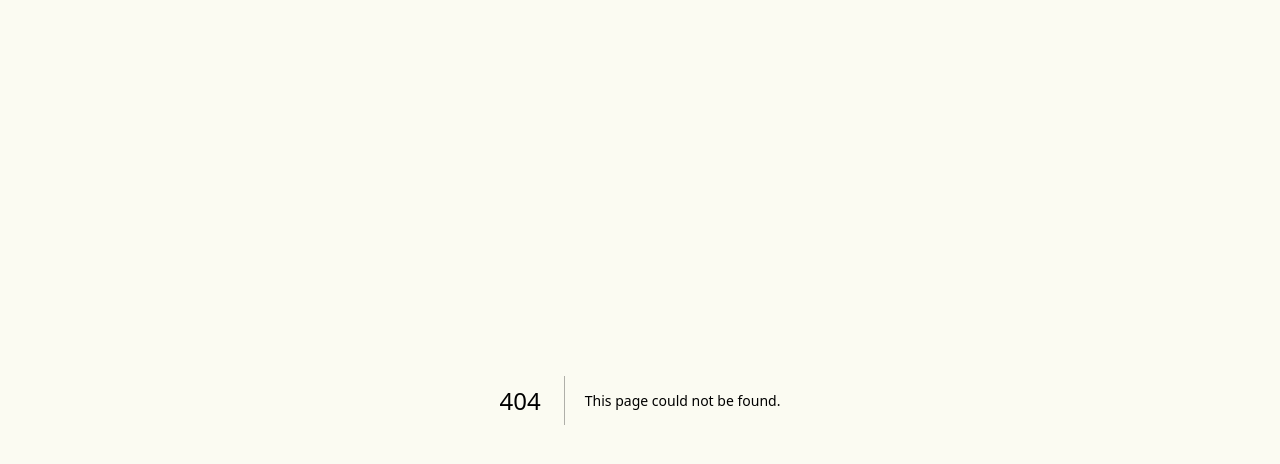
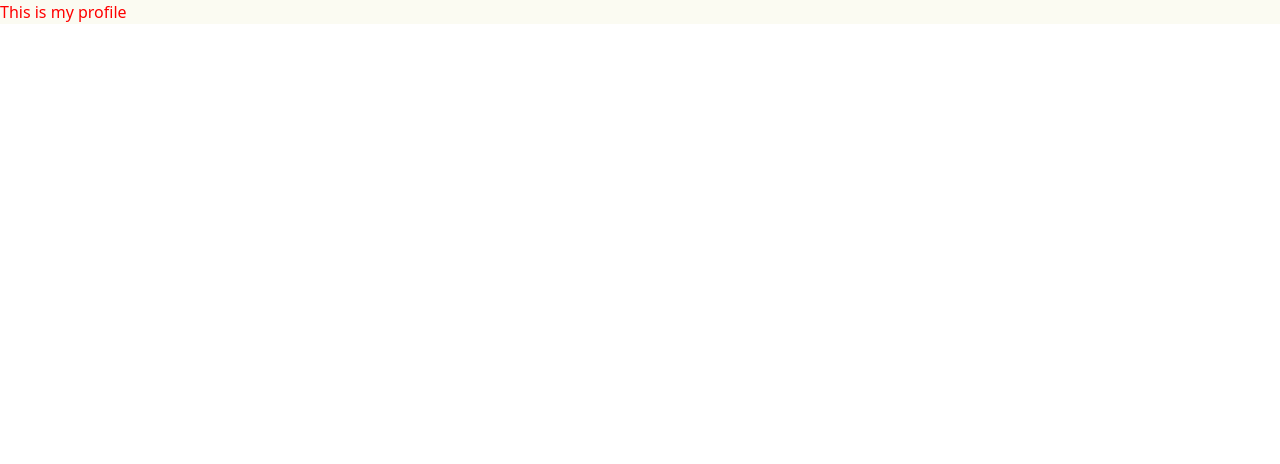
Before and after one commit to jqm4954/rate-my-classmate, a Next.js app: page /profile in a window 1280 px wide. Before the commit this address had no page. Shown: the top 464 px of the page. Built offline with nearby package versions, Linux system fonts and the light colour scheme.

Commit message:
Initialized profile, sidebar, topbar components

```diff
--- /dev/null
+++ b/src/core/components/sidebar.tsx
@@ -0,0 +1,3 @@
+export default function SideBar() {
+
+}
--- /dev/null
+++ b/src/core/components/topbar.tsx
@@ -0,0 +1,3 @@
+export default function TopBar() {
+
+}
--- a/src/pages/index.tsx
+++ b/src/pages/index.tsx
@@ -22,7 +22,6 @@ export default function Home() {
     const handlePassword = (e: FormEvent<HTMLInputElement>) => {
         setPassword(e.currentTarget.value);
     }
-
 
     return (
         <div className={"min-h-screen flex justify-center items-center"}>
--- /dev/null
+++ b/src/pages/profile.tsx
@@ -0,0 +1,7 @@
+import styles from "src/styles/Profile.module.css";
+
+export default function Profile() {
+  return (
+    <div className={styles.test}>This is my profile</div>
+  )
+}
--- /dev/null
+++ b/src/styles/Profile.module.css
@@ -0,0 +1,3 @@
+.test {
+  color: red;
+}
```
